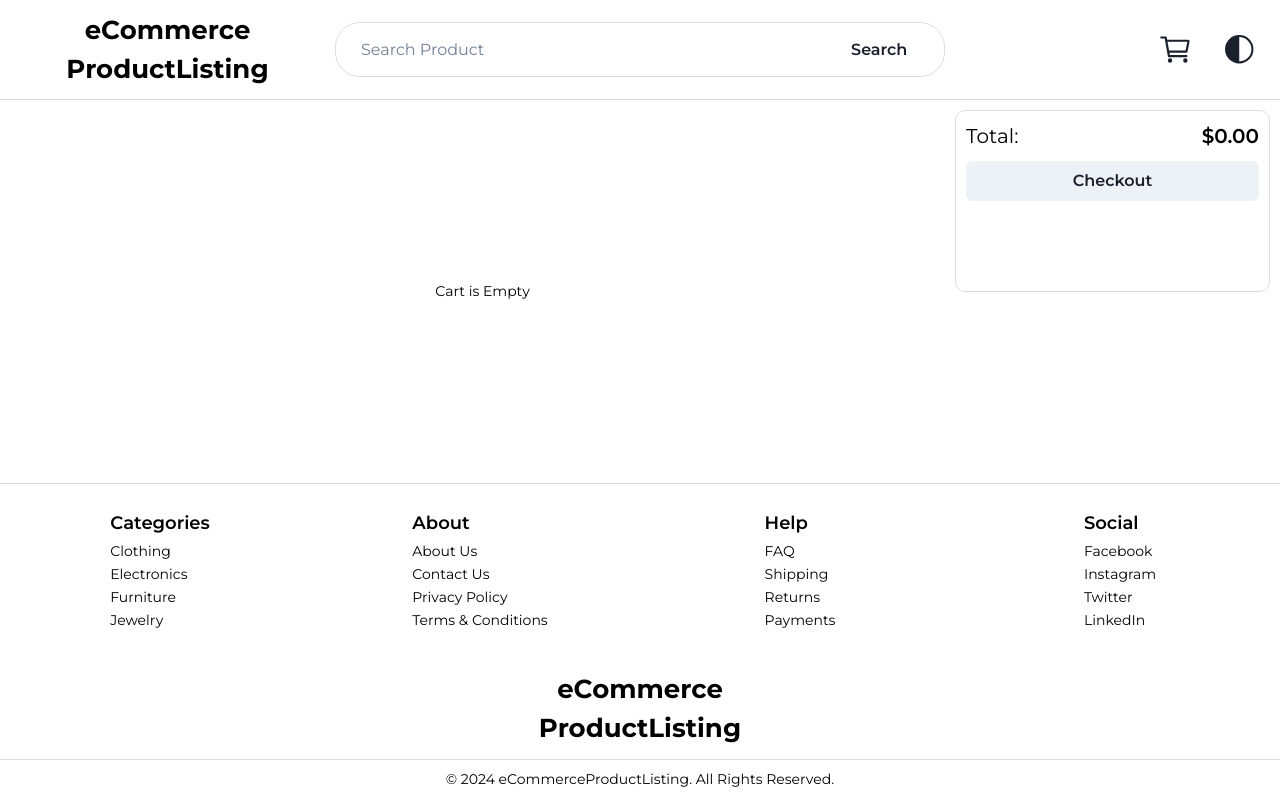
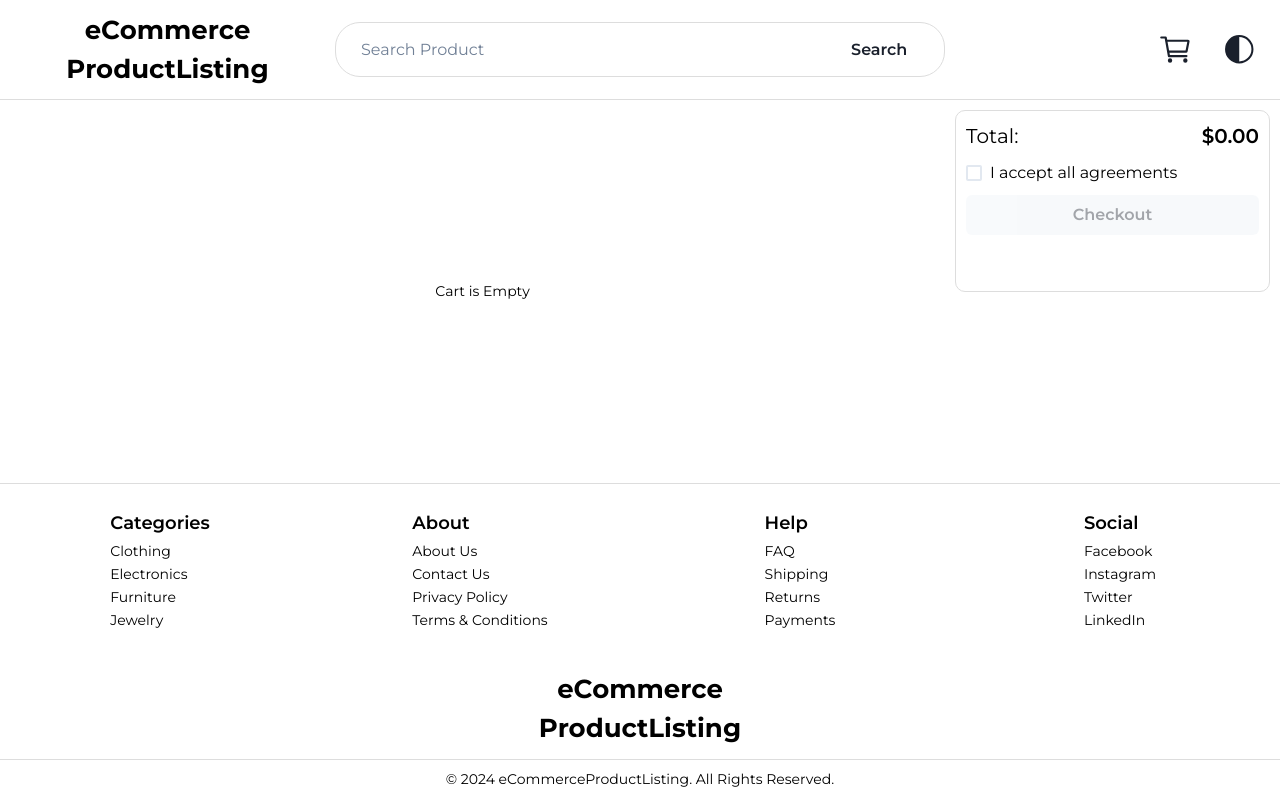
Before and after one commit to saintyusuf/case-eCommerceProductListing, a React (Create React App) app: page /cart in a window 1280 px wide. Built offline with nearby package versions, Linux system fonts and the light colour scheme.

Commit message:
NEW: checkout if at least one product in cart and agreements accepted

```diff
--- a/src/pages/cart.page.tsx
+++ b/src/pages/cart.page.tsx
@@ -1,4 +1,4 @@
-import { Box, Text } from "@chakra-ui/react"
+import { Box, Checkbox, Text } from "@chakra-ui/react"
 import { useEffect, useState } from "react"
 import { CartFullDataType } from "../types/cart.type"
 import User from "../classes/user.class"
@@ -17,11 +17,14 @@ const CartPage = () => {
   const userStates = useSelector((state:RootState)=>state.user)
   const [cartItemsFullData, setCartItemsFullData] = useState<CartFullDataType[]>([])
   const [cartTotalPrice, setCartTotalPrice] = useState<string>("")
+  const [isAgreed, setIsAgreed] = useState<boolean>(false)
 
   useEffect(()=>{
     user.getCartItemsFullData().then((data) => setCartItemsFullData(data))
     user.getCartTotalPrice().then((data) => setCartTotalPrice(data))
   },[userStates.cart])
+
+  console.log(cartItemsFullData.length)
 
   return (
     <>
@@ -33,11 +36,12 @@ const CartPage = () => {
           <CartRows cartItemsFullData={cartItemsFullData} rowProps={{h: "100px"}}/>
         </Box>
         <Box pos="sticky" top="110px" w="25%" h="50%" border="1px solid var(--borderColor)" borderRadius="10px" p="10px">
-          <Box display="flex">
-            <Text fontSize="20px" mr="auto" mb="10px">Total:</Text>
+          <Box display="flex" mb="10px">
+            <Text fontSize="20px" mr="auto">Total:</Text>
             <Text fontSize="20px" fontWeight="600">${cartTotalPrice}</Text>
           </Box>
-          <ButtonComponent onClick={()=>navigate("/checkout")} w="100%">Checkout</ButtonComponent>
+          <Checkbox mb="10px" isChecked={isAgreed} onChange={(e)=>setIsAgreed(e.target.checked)}>I accept all agreements</Checkbox>
+          <ButtonComponent onClick={()=>navigate("/checkout")} w="100%" isDisabled={cartItemsFullData.length === 0 || !isAgreed ? true : false}>Checkout</ButtonComponent>
         </Box>
       </Box>
     </>
```
